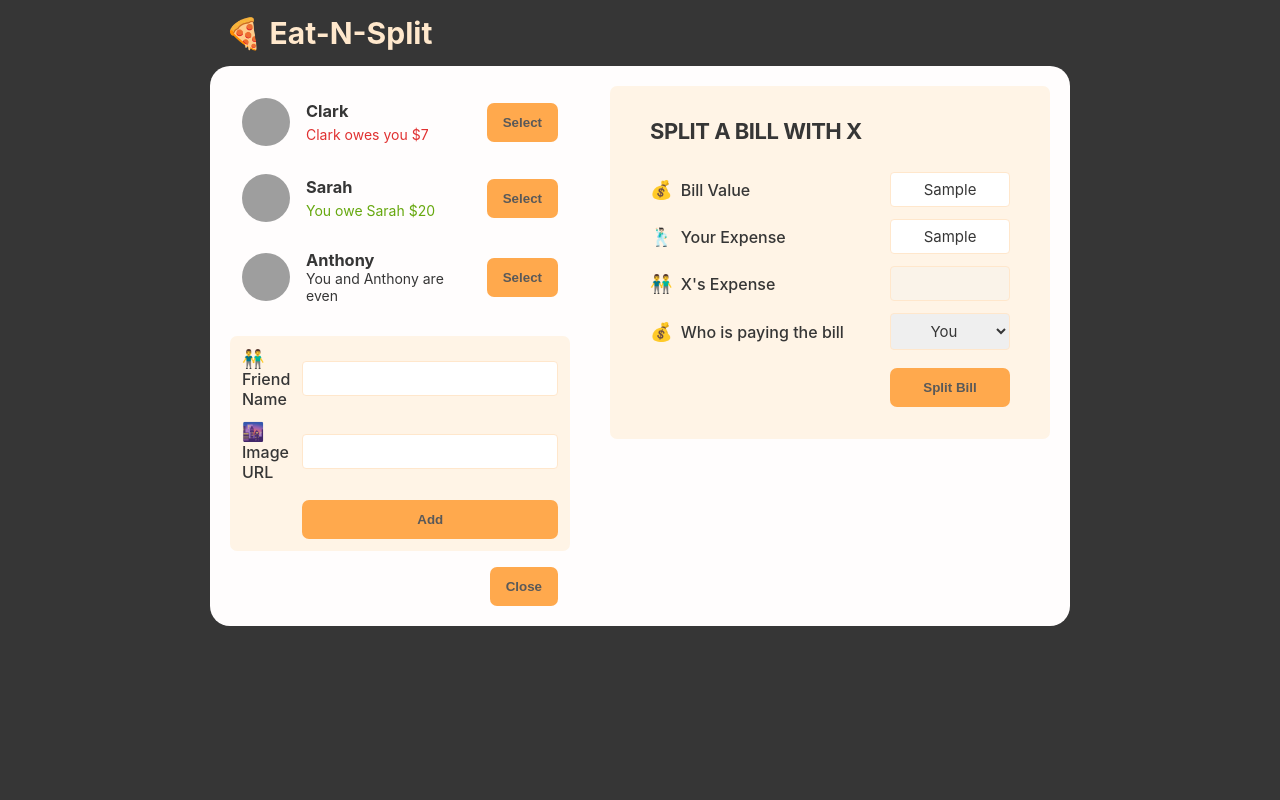
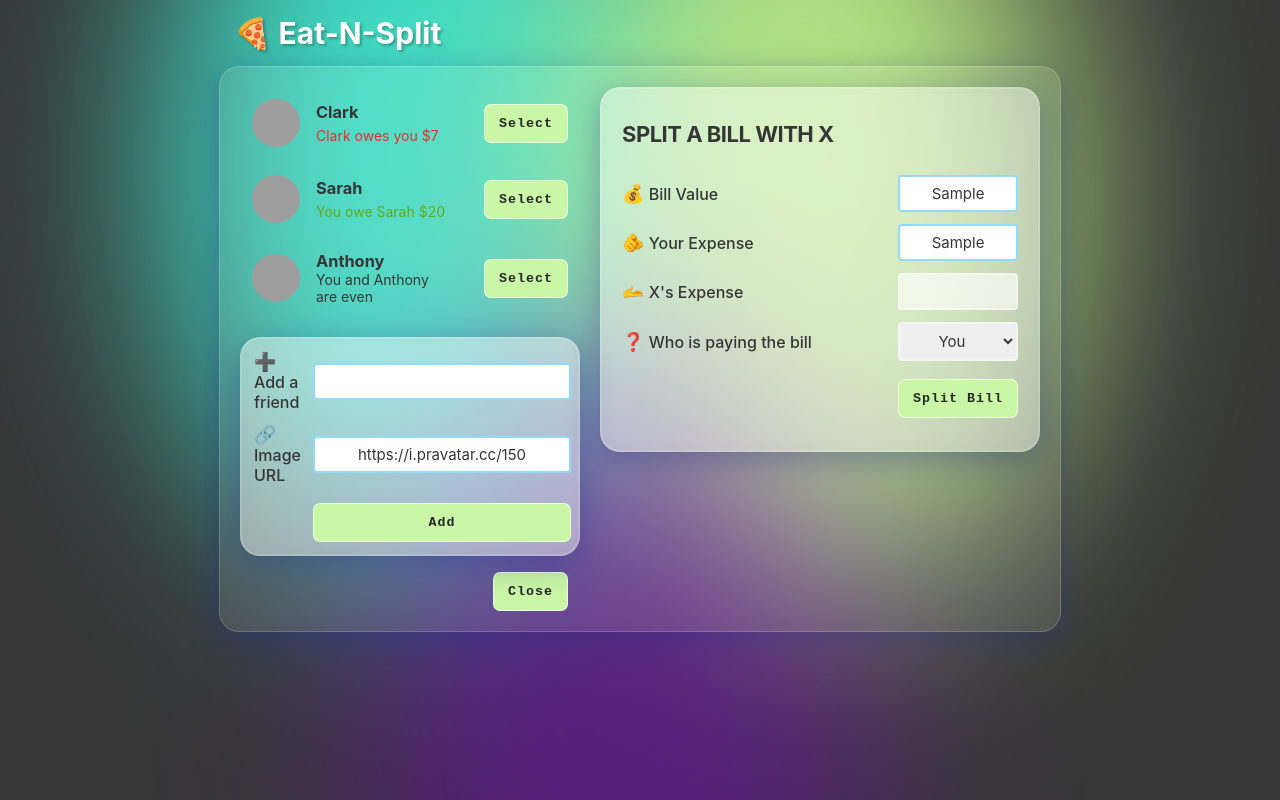
Before and after one commit to rileysklar/eat-n-split, a React (Create React App) app: page / in a window 1280 px wide. Both pictures are taken after typing "Sample", "Sample" into the empty fields and a click on the button "Add Friend". Built offline with nearby package versions, Linux system fonts and the light colour scheme; grey boxes are pictures that could not be loaded.

Commit message:
part two

```diff
--- a/src/App.js
+++ b/src/App.js
@@ -90,12 +90,49 @@ function Friend({ friend }) {
 }
 
 function FormAddFriend() {
+  const [name, setName] = useState("");
+  const [image, setImage] = useState("https://i.pravatar.cc/150");
+
+  function handleSubmit(e) {
+    e.preventDefault();
+
+    if (!name || !image) return;
+
+    const id = crypto.randomUUID();
+    const newFriend = {
+      id,
+      name,
+      image: `${image}?=${id}`,
+      balance: 0,
+    };
+
+    console.log(newFriend);
+    setName("");
+    setImage("https://i.pravatar.cc/150");
+  }
+
+  const newFriend = {
+    name,
+    image,
+    balance: 0,
+    id: crypto.randomUUID(),
+  };
+
   return (
-    <form className="form-add-friend">
-      <label>👬 Friend Name </label>
-      <input type="text" />
-      <label> 🌆 Image URL </label>
-      <input type="text" />
+    <form className="form-add-friend" onSubmit={handleSubmit}>
+      <label>➕ Add a friend </label>
+      <input
+        type="text"
+        value={name}
+        onChange={(e) => setName(e.target.value)}
+      />
+      <label>🔗 Image URL </label>
+      <input
+        type="text"
+        required
+        value={image}
+        onChange={(e) => setImage(e.target.value)}
+      />
       <Button>Add</Button>
     </form>
   );
@@ -106,15 +143,15 @@ function FormSplitBill() {
     <form className="form-split-bill">
       <h2>Split a bill with X</h2>
       <label>💰 Bill Value </label>
-      <input type="text" />
+      <input type="text" required />
 
-      <label>🕺🏻 Your Expense</label>
-      <input type="text" />
+      <label>🫵 Your Expense</label>
+      <input type="text" required />
 
-      <label>👬 X's Expense</label>
-      <input type="test" disabled />
+      <label>🫴 X's Expense</label>
+      <input type="text" disabled />
 
-      <label>💰 Who is paying the bill </label>
+      <label>❓ Who is paying the bill </label>
       <select>
         <option value="user">You</option>
         <option value="friend">X</option>
--- a/src/index.css
+++ b/src/index.css
@@ -1,8 +1,8 @@
 :root {
-  --color-lightest: #fff4e6;
-  --color-light: #ffe7cc;
-  --color-medium: #ffa94d;
-  --color-dark: #ff922b;
+  --color-lightest: #eaffe6;
+  --color-light: #68c610;
+  --color-medium: #caf7a5;
+  --color-dark: #b3e58a;
 }
 
 * {
@@ -25,13 +25,17 @@ body {
   align-items: center;
   justify-content: center;
   padding-bottom: 0.5em;
-  /* background-image: url(../public/texture.png); */
+  text-wrap: pretty;
+  background-image: url(../public/blur.svg);
+  background-size: cover;
+  background-position: 50% 50%;
 }
 
 .header {
   font-size: 3em;
   padding: 0.5em;
-  color: #ffe8cc;
+  color: #ffffff;
+  text-shadow: 2px 2px 3px rgba(0, 0, 0, 0.28);
 }
 
 .app {
@@ -40,19 +44,27 @@ body {
   column-gap: 4rem;
   padding: 2em;
   align-items: start;
-  background-color: #fffdfd;
-  border-radius: 2em;
+  background: rgba(255, 255, 255, 0.1);
+  box-shadow: 0 8px 32px 0 rgba(31, 38, 135, 0.37);
+  backdrop-filter: blur(4px);
+  -webkit-backdrop-filter: blur(4px);
+  border-radius: 20px;
+  border: 1px solid rgba(255, 255, 255, 0.18);
+  gap: 20px;
 }
 
 .button {
   background-color: var(--color-medium);
-  color: #595959;
-  padding: 1.2rem 1.6rem;
+  color: #272727;
+  padding: 1.1rem 1.4rem;
   border: none;
   border-radius: 7px;
   font-weight: bold;
   cursor: pointer;
   transition: 0.3s;
+  font-family: "Courier New", Courier, monospace;
+  letter-spacing: 1px;
+  border: 1px solid rgba(255, 255, 255, 0.68);
 }
 
 .button:hover {
@@ -123,8 +135,7 @@ form {
   display: grid;
   align-items: center;
   gap: 1.2rem;
-
-  background-color: var(--color-lightest);
+  background-color: #ffffff41;
   border-radius: 7px;
 }
 
@@ -132,10 +143,22 @@ form {
   grid-template-columns: 1fr 1.5fr;
   margin-bottom: 1.6rem;
   padding: 1.2rem;
+  background: rgba(255, 255, 255, 0.4);
+  box-shadow: 0 8px 32px 0 rgba(31, 38, 135, 0.37);
+  backdrop-filter: blur(4px);
+  -webkit-backdrop-filter: blur(4px);
+  border-radius: 20px;
+  border: 2px solid rgba(255, 255, 255, 0.18);
 }
 .form-split-bill {
   grid-template-columns: 1fr 12rem;
-  padding: 3.2rem 4rem;
+  padding: 3.2rem 2rem;
+  background: rgba(255, 255, 255, 0.4);
+  box-shadow: 0 8px 32px 0 rgba(31, 38, 135, 0.37);
+  backdrop-filter: blur(4px);
+  -webkit-backdrop-filter: blur(4px);
+  border-radius: 20px;
+  border: 2px solid rgba(255, 255, 255, 0.18);
 }
 
 label {
@@ -144,7 +167,6 @@ label {
 
 label::first-letter {
   display: inline-block;
-  margin-right: 4px;
   font-size: 1.8rem;
 }
 
@@ -155,15 +177,29 @@ select {
   font-size: 1.5rem;
   padding: 0.7rem;
   text-align: center;
-  border: 1px solid var(--color-light);
+  border: 2px solid #ffffff66;
   border-radius: 4px;
   transition: 0.3s;
+}
+input:disabled {
+  background-color: #ffffffa5;
+}
+
+input:invalid {
+  border: 2px dashed rgba(255, 0, 0, 0.221);
+}
+
+input:invalid:required {
+}
+
+input:valid {
+  border: 2px solid rgba(107, 204, 245, 0.718);
 }
 
 input:focus,
 select:focus {
   outline: none;
-  border: 1px solid var(--color-dark);
+  border: 2px solid var(--color-dark);
 }
 
 form .button {
@@ -181,11 +217,12 @@ form h2 {
 
 @media only screen and (max-width: 768px) {
   body {
+    padding-bottom: 0;
   }
 
   .app {
     grid-template-columns: 1fr;
-    padding: 1em;
+    padding: 1em 1em 3em 1em;
     column-gap: 2rem;
     overflow: scroll;
     border-radius: 2em 2em 0 0;
```
Also changed, not shown: public/blur.svg (added).
